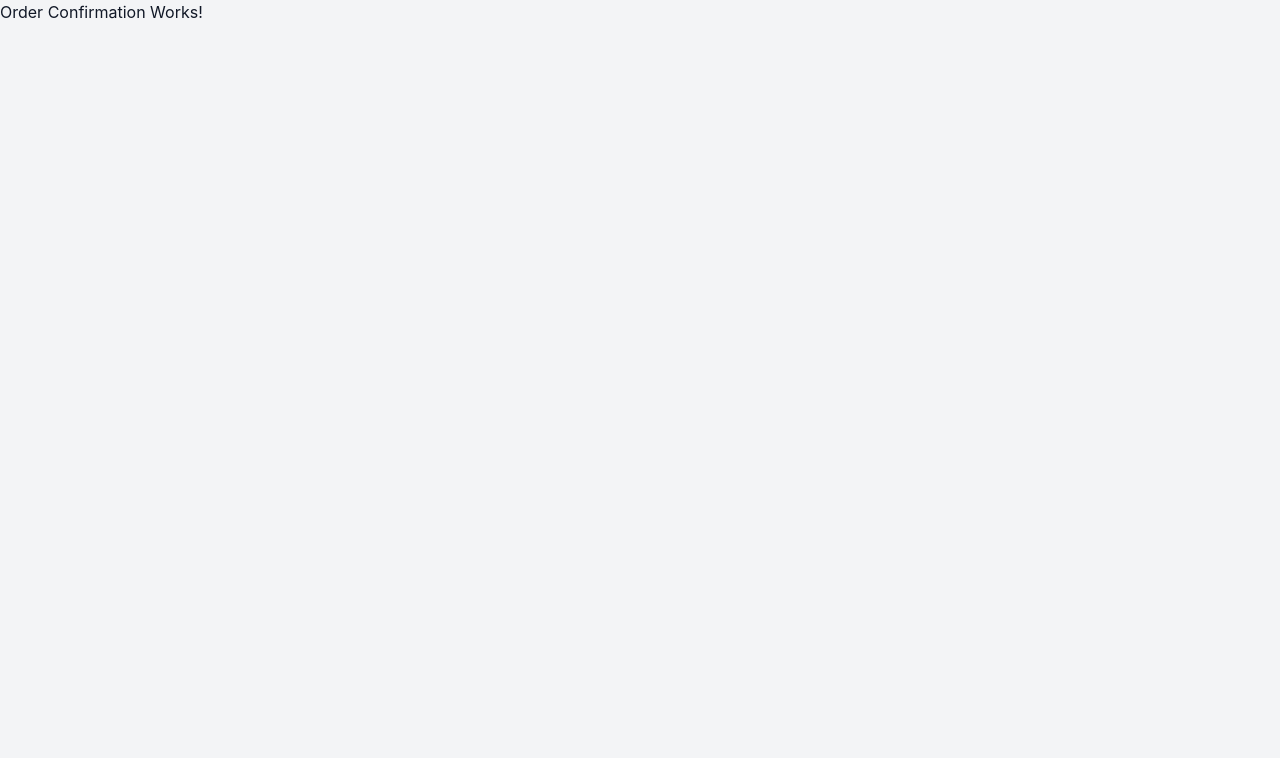
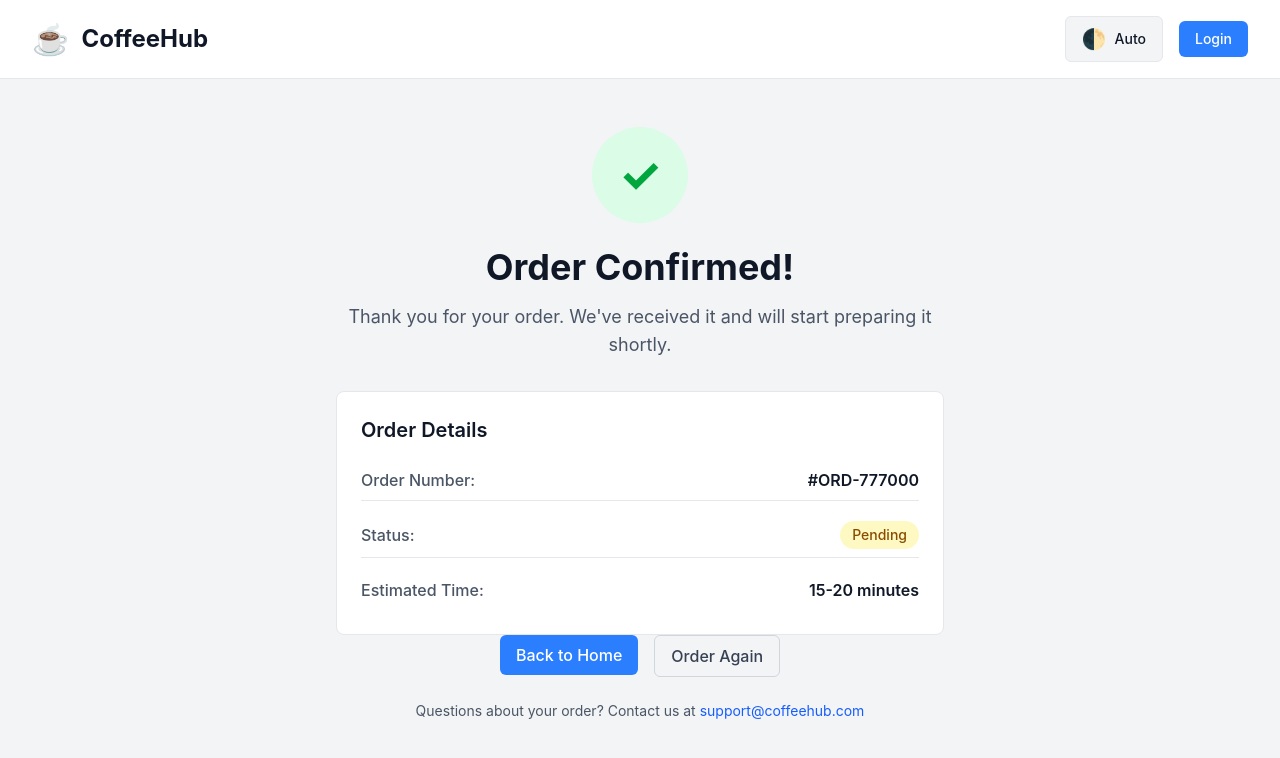
Before and after one commit to sodanonet/coffeehub, an Angular app: page /order/confirmation in a window 1280 px wide. Shown: the top 758 px of the page. Built offline with nearby package versions, Linux system fonts and the light colour scheme.

Commit message:
Add feature customer order confirmation

```diff
--- a/src/app/features/customer/order-confirmation.html
+++ b/src/app/features/customer/order-confirmation.html
@@ -1 +1,50 @@
-<div>Order Confirmation Works!</div>
+<div>
+  <app-customer-header />
+
+  <div class="max-w-2xl mx-auto px-8 py-12">
+    <div class="text-center">
+      <div class="flex items-center justify-center w-24 h-24 bg-green-100 text-green-600 rounded-full text-5xl font-bold mx-auto mb-6">
+        ✓
+      </div>
+
+      <h1 class="text-4xl font-bold text-gray-900 mb-4">Order Confirmed!</h1>
+
+      <p class="text-lg text-gray-600 mb-8">
+        Thank you for your order. We've received it and will start preparing
+        it shortly.
+      </p>
+
+      <app-card class="mb-8 text-left">
+        <h3 class="text-xl font-semibold text-gray-900 mb-4">Order Details</h3>
+
+        <div class="space-y-3">
+          <div class="flex justify-between items-center py-2 border-b border-gray-200">
+            <span class="text-gray-600 font-medium">Order Number:</span>
+            <span class="text-gray-900 font-semibold">#{{ orderNumber }}</span>
+          </div>
+
+          <div class="flex justify-between items-center py-2 border-b border-gray-200">
+            <span class="text-gray-600 font-medium">Status:</span>
+            <span class="px-3 py-1 bg-yellow-100 text-yellow-800 text-sm font-medium rounded-full">Pending</span>
+          </div>
+
+          <div class="flex justify-between items-center py-2">
+            <span class="text-gray-600 font-medium">Estimated Time:</span>
+            <span class="text-gray-900 font-semibold">15-20 minutes</span>
+          </div>
+        </div>
+      </app-card>
+
+      <div class="flex gap-4 justify-center mb-6">
+        <app-button (clicked)="goHome()"> Back to Home </app-button>
+        <app-button variant="outline" (clicked)="orderAgain()">
+          Order Again
+        </app-button>
+      </div>
+
+      <p class="text-sm text-gray-600">
+        Questions about your order? Contact us at <span class="text-blue-600">support@coffeehub.com</span>
+      </p>
+    </div>
+  </div>
+</div>
--- a/src/app/features/customer/order-confirmation.ts
+++ b/src/app/features/customer/order-confirmation.ts
@@ -1,10 +1,30 @@
-import { Component } from '@angular/core';
+import { Component, inject } from '@angular/core';
 import { CommonModule } from '@angular/common';
+import { Router } from '@angular/router';
+import { CustomerHeader } from '../../shared/components/customer-header/customer-header';
+import { Button } from '../../shared/components/button/button';
+import { Card } from '../../shared/components/card/card';
 
 @Component({
   selector: 'app-order-confirmation',
   standalone: true,
-  imports: [CommonModule],
+  imports: [CommonModule, CustomerHeader, Button, Card],
   templateUrl: './order-confirmation.html',
 })
-export class OrderConfirmation {}
+export class OrderConfirmation {
+  private router = inject(Router);
+
+  protected readonly orderNumber = this.generateOrderNumber();
+
+  private generateOrderNumber(): string {
+    return `ORD-${Date.now().toString().slice(-6)}`;
+  }
+
+  protected goHome(): void {
+    this.router.navigate(['/']);
+  }
+
+  protected orderAgain(): void {
+    this.router.navigate(['/order/menu']);
+  }
+}
```
